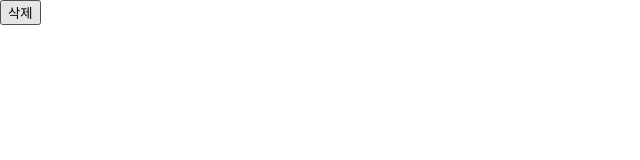
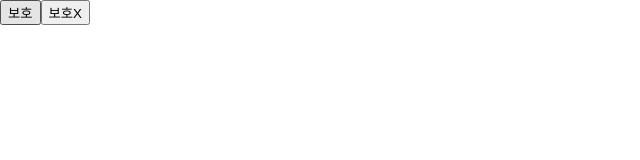
Before and after one commit to chogyejin/react-custom-hooks, a React (Create React App) app: page / in a window 1280 px wide. Shown: the top 160 px of the page, without its empty margins (0-640 px from the left). Built offline with nearby package versions, Linux system fonts and the light colour scheme.

Commit message:
feat: Add usePreventLeave

```diff
--- a/src/App.tsx
+++ b/src/App.tsx
@@ -1,12 +1,11 @@
-import { useConfirm } from "./hooks/useConfirm";
+import { usePreventLeave } from "./hooks/usePreventLeave";
 
 const App = () => {
-  const deleteWorld = () => console.log("Delete World"); // 확인 callback
-  const abort = () => console.log("Aborted"); // 취소 callback
-  const confirmDelete = useConfirm("Are you sure?", deleteWorld, abort);
+  const { enableProtect, disableProtect } = usePreventLeave();
   return (
     <div>
-      <button onClick={confirmDelete}>삭제</button>
+      <button onClick={enableProtect}>보호</button>
+      <button onClick={disableProtect}>보호X</button>
     </div>
   );
 };
--- /dev/null
+++ b/src/hooks/usePreventLeave.tsx
@@ -0,0 +1,22 @@
+export const usePreventLeave = () => {
+  const listener = (event: BeforeUnloadEvent) => {
+    event.preventDefault();
+    // Chrome에서는 returnValue 설정이 필요함
+    event.returnValue = "";
+  };
+  const enableProtect = () => window.addEventListener("beforeunload", listener);
+  const disableProtect = () =>
+    window.removeEventListener("beforeunload", listener);
+
+  return { enableProtect, disableProtect };
+};
+
+// const App = () => {
+//   const { enableProtect, disableProtect } = usePreventLeave();
+//   return (
+//     <div>
+//       <button onClick={enableProtect}>보호</button>
+//       <button onClick={disableProtect}>보호X</button>
+//     </div>
+//   );
+// };
```
